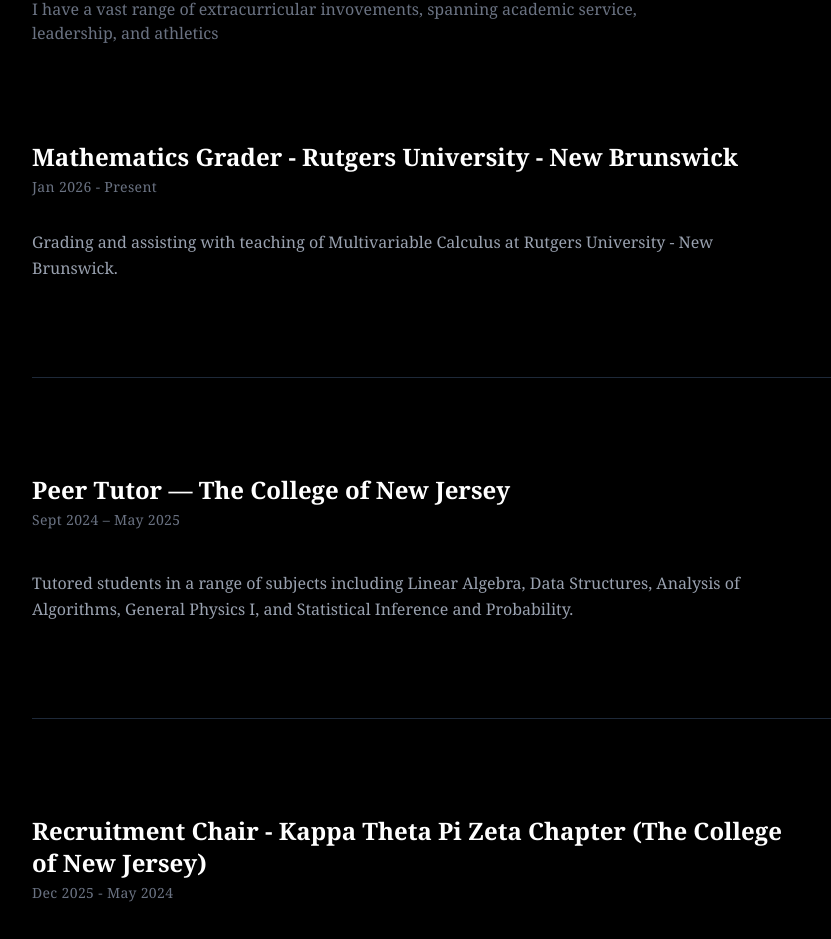
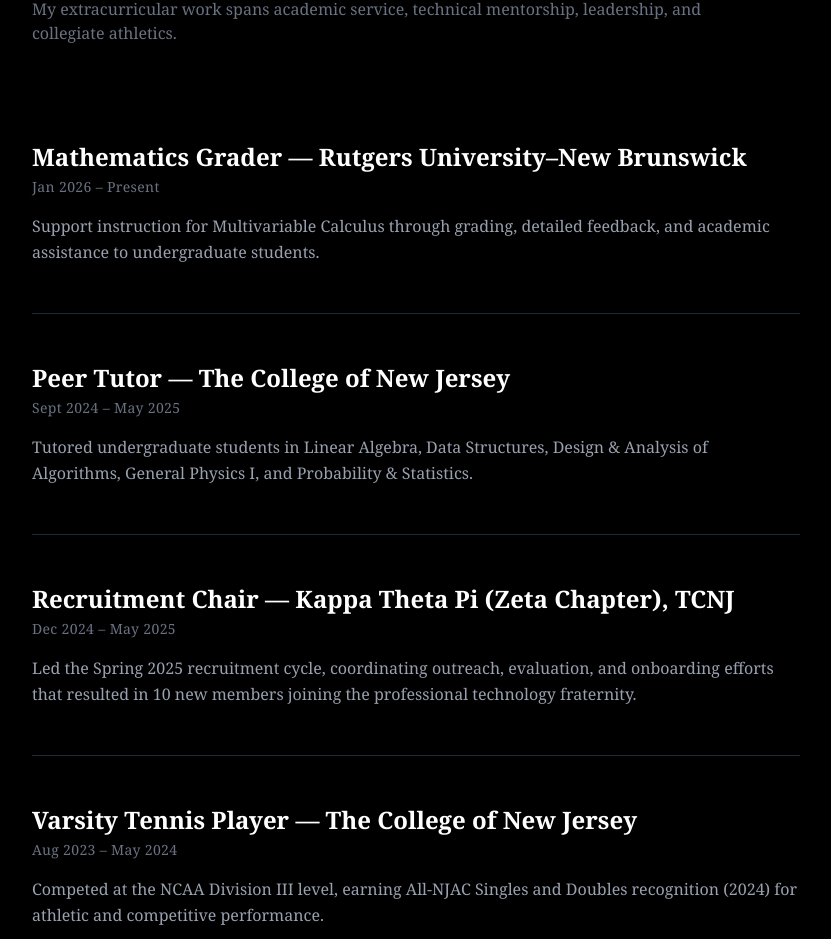
Before and after one commit to priyadp1/Website, a Next.js app in the folder prisha-portfolio/: page /extracurriculars in a window 1280 px wide. Shown: the part 212-1151 px from the top of the page, without its empty margins (184-1015 px from the left). Built offline with nearby package versions, Linux system fonts and the light colour scheme.

Commit message:
Refactored Website Content

```diff
--- a/prisha-portfolio/src/app/extracurriculars/page.tsx
+++ b/prisha-portfolio/src/app/extracurriculars/page.tsx
@@ -2,39 +2,42 @@
   return (
     <div className="space-y-24">
 
+      {/* Header */}
       <div className="space-y-6">
         <h1 className="text-5xl font-bold text-white">
           Extracurriculars
         </h1>
         <p className="text-gray-500 max-w-2xl">
-          I have a vast range of extracurricular invovements, spanning
-          academic service, leadership, and athletics
+          My extracurricular work spans academic service, technical mentorship,
+          leadership, and collegiate athletics.
         </p>
       </div>
 
 
+      {/* Academic Service */}
+      <section className="space-y-12 max-w-3xl">
+
         {/* Mathematics Grader */}
-      <section className="space-y-8 max-w-3xl">
+        <div className="space-y-4">
           <div>
             <h2 className="text-2xl font-semibold text-white">
-           Mathematics Grader - Rutgers University - New Brunswick
+              Mathematics Grader — Rutgers University–New Brunswick
             </h2>
             <p className="text-sm text-gray-500 mt-1 tracking-wide">
-            Jan 2026 - Present
+              Jan 2026 – Present
             </p>
           </div>
 
           <p className="text-gray-400 leading-relaxed">
-          Grading and assisting with teaching of Multivariable Calculus
-          at Rutgers University - New Brunswick.
+            Support instruction for Multivariable Calculus through grading,
+            detailed feedback, and academic assistance to undergraduate students.
           </p>
-      </section>
+        </div>
 
         <hr className="border-gray-800" />
 
-
         {/* Peer Tutor */}
-      <section className="space-y-10 max-w-3xl">
+        <div className="space-y-4">
           <div>
             <h2 className="text-2xl font-semibold text-white">
               Peer Tutor — The College of New Jersey
@@ -45,51 +48,51 @@
           </div>
 
           <p className="text-gray-400 leading-relaxed">
-            Tutored students in a range of subjects including Linear Algebra, Data Structures,
-            Analysis of Algorithms, General Physics I, and Statistical Inference and Probability.
-
+            Tutored undergraduate students in Linear Algebra, Data Structures,
+            Design & Analysis of Algorithms, General Physics I, and
+            Probability & Statistics.
           </p>
-      </section>
+        </div>
 
         <hr className="border-gray-800" />
 
         {/* Recruitment Chair */}
-      <section className="space-y-8 max-w-3xl">
+        <div className="space-y-4">
           <div>
             <h2 className="text-2xl font-semibold text-white">
-           Recruitment Chair - Kappa Theta Pi Zeta Chapter (The College of New Jersey)
+              Recruitment Chair — Kappa Theta Pi (Zeta Chapter), TCNJ
             </h2>
             <p className="text-sm text-gray-500 mt-1 tracking-wide">
-            Dec 2025 - May 2024
+              Dec 2024 – May 2025
             </p>
           </div>
 
           <p className="text-gray-400 leading-relaxed">
-          Coordinated the rush process for the spring 2025 semester to
-          attract top talent to Kappa Theta Pi and brought in 10 new members to the fraternity.
+            Led the Spring 2025 recruitment cycle, coordinating outreach,
+            evaluation, and onboarding efforts that resulted in 10 new members
+            joining the professional technology fraternity.
           </p>
-      </section>
+        </div>
 
         <hr className="border-gray-800" />
 
         {/* Varsity Tennis */}
-        <section className="space-y-8 max-w-3xl">
+        <div className="space-y-4">
           <div>
             <h2 className="text-2xl font-semibold text-white">
-           Varsity Tennis Player - The College of New Jersey
+              Varsity Tennis Player — The College of New Jersey
             </h2>
             <p className="text-sm text-gray-500 mt-1 tracking-wide">
-            Aug 2023 - May 2024
+              Aug 2023 – May 2024
             </p>
           </div>
 
           <p className="text-gray-400 leading-relaxed">
-          Competed as a member of the TCNJ varsity tennis team,
-          participating in regular season matches and tournaments across the region,
-          and eventually earned All-NJAC Singles and Doubles recognition (2024) for
-          athletic and competitive excellence.
+            Competed at the NCAA Division III level, earning All-NJAC Singles
+            and Doubles recognition (2024) for athletic and competitive performance.
+          </p>
+        </div>
 
-        </p>
       </section>
 
     </div>
--- a/prisha-portfolio/src/app/page.tsx
+++ b/prisha-portfolio/src/app/page.tsx
@@ -46,10 +46,10 @@
         </h2>
 
         <ul className="space-y-2 text-gray-300">
-          <li>• <p><span className="text-white font-medium">Algorithms & Theory:</span> Data Structures, Discrete Structures 1-2, Design & Analysis of Algorithms</p></li>
-          <li>• <p><span className="text-white font-medium">Artificial Intelligence:</span> Artificial Intelligence, Deep Learning, Natural Language Processing</p></li>
-          <li>• <p><span className="text-white font-medium">Mathematics:</span> Linear Algebra, Calculus 1-3, Differential Equations, Probability & Statistics</p></li>
-          <li>• <p><span className="text-white font-medium">Systems:</span> Computer Architecture, Operating Systems</p></li>
+          <li><p><span className="text-white font-medium">Algorithms & Theory:</span> Data Structures, Discrete Structures 1-2, Design & Analysis of Algorithms</p></li>
+          <li><p><span className="text-white font-medium">Artificial Intelligence:</span> Artificial Intelligence, Deep Learning, Natural Language Processing</p></li>
+          <li><p><span className="text-white font-medium">Mathematics:</span> Linear Algebra, Calculus 1-3, Differential Equations, Probability & Statistics</p></li>
+          <li><p><span className="text-white font-medium">Systems:</span> Computer Architecture, Operating Systems</p></li>
         </ul>
       </section>
 
```
Lines whose indentation alone changed are shown as unchanged.
